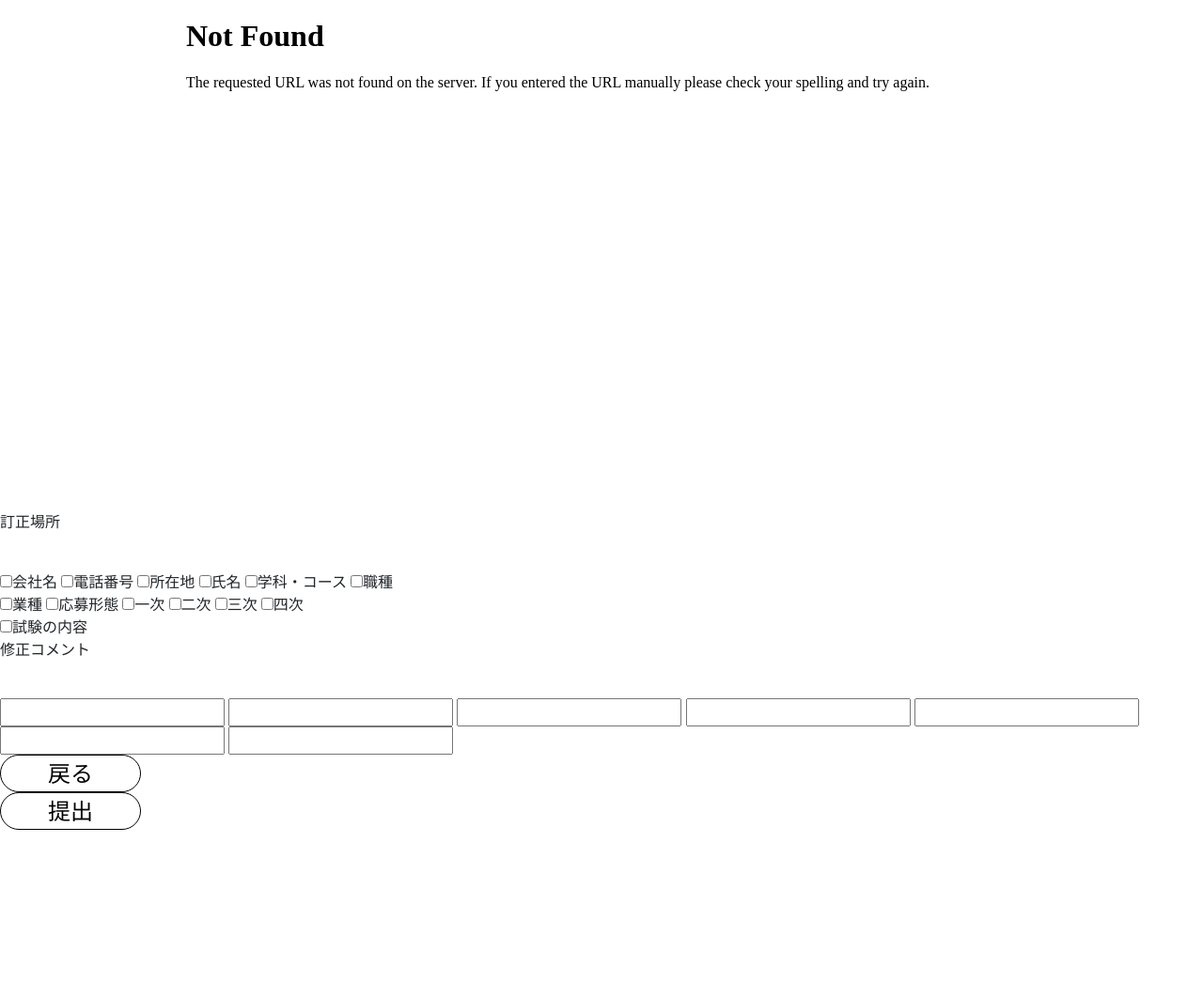
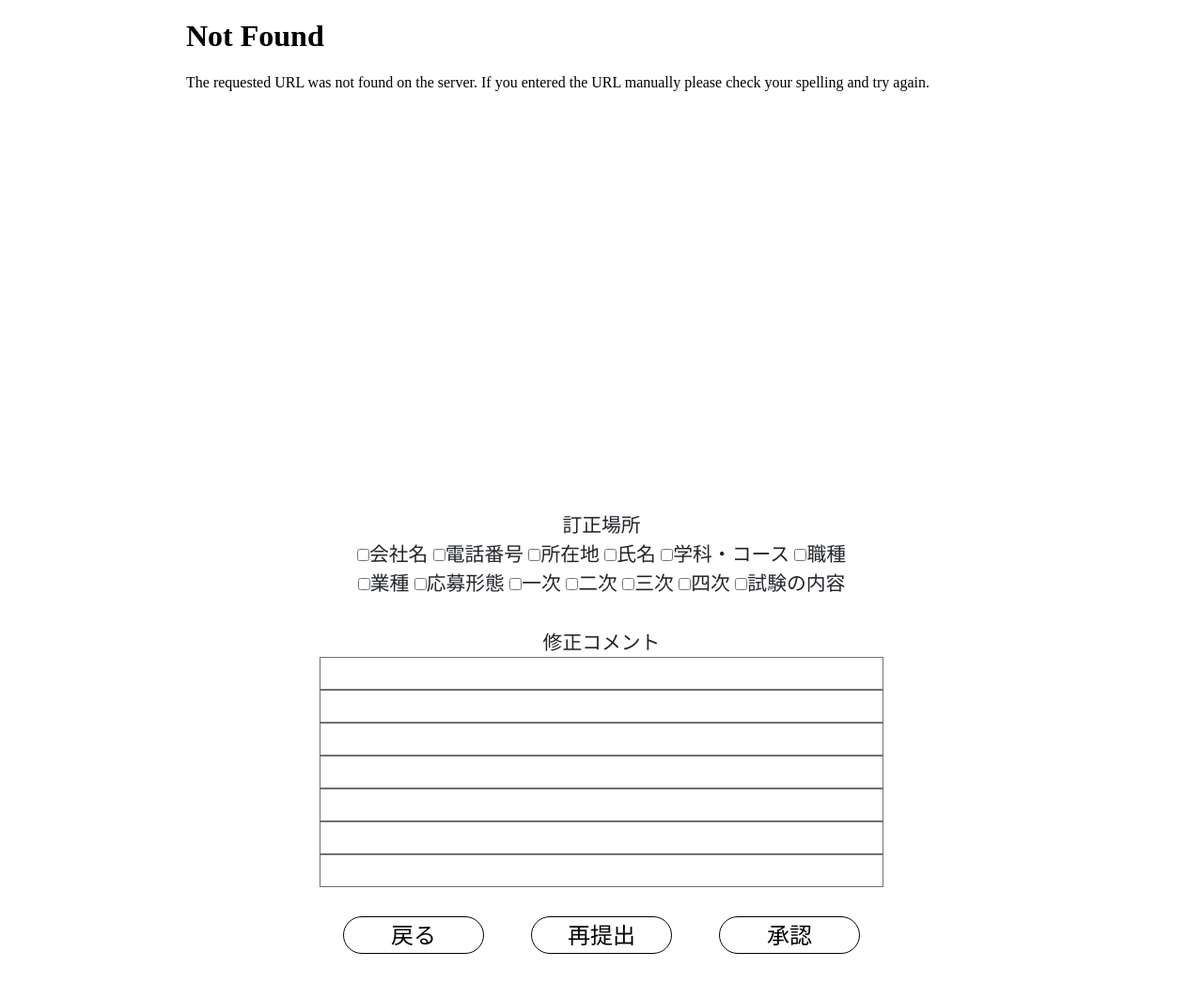
Before and after one commit to chibachibaibu2003/Project-JRMS, a Flask app: template templates/admin/correction.html in a window 1280 px wide. Shown: the part 121-1167 px from the top of the page at 94% size. Before the commit the page ends 1004 px from the top, so only its background shows below. Run offline with Flask 3, Linux system fonts and the light colour scheme; the template is opened without the code that fills it, so the values that code supplies are empty; parts of the project's set-up code (start-up, migrations or seed data) failed here and were passed over.

Commit message:
報告書添削機能の作成途中_画面75%_DB90%

```diff
--- a/static/css/correction.css
+++ b/static/css/correction.css
@@ -53,8 +53,17 @@
 	display: flex;
 	justify-content: center;
 	font-size:1.3rem;
-	text-align: left;
+	text-align: center;
 	text-decoration: none;
+}
+
+.search_b{
+	width: 600px;
+	height: 35px;
+	background: #fff;
+	border: 1px solid #707070;
+	margin-top:0px;
+	font-size: 1.2rem;
 }
 
 .submit{
@@ -86,3 +95,8 @@
 	color:gray;
     background-color:  gainsboro;
 }
+
+.button_box{
+	display: flex;
+	justify-content: space-around;
+}
--- a/templates/admin/correction.html
+++ b/templates/admin/correction.html
@@ -8,41 +8,40 @@
 <a class="navbar-brand" href="{{url_for('admin.menu_by_confirm')}}">就職活動報告書管理システム<span style="color:black">　報告書添削<span>
 {% endblock %}
 
-
-
 {% block content %}
 <p class="titlelogo">報告書添削</p>
 <div class="flexbox">
     <iframe src="{{url_for('static',filename='pdf/view.pdf')}}" width="900" height="520"></iframe>
 </div>
 <br>
-<div class="correction_area">
-    <form action="{{url_for('admin.menu')}}"method="post">
-        <p style="justify-content:left">訂正場所</p><br>
+<div class="flexbox">
+    <form action="{{url_for('admin.correct_confirm')}}"method="post">
+        <a>訂正場所</a><br>
         <input type="checkbox" name="check_1"value="1">会社名
-        <input type="checkbox" name="check_2"value="2">電話番号
-        <input type="checkbox" name="check_3"value="3">所在地
-        <input type="checkbox" name="check_4"value="4">氏名
-        <input type="checkbox" name="check_5"value="5">学科・コース
-        <input type="checkbox" name="check_6"value="6">職種<br>
-        <input type="checkbox" name="check_7"value="7">業種
-        <input type="checkbox" name="check_8"value="8">応募形態
-        <input type="checkbox" name="check_9"value="9">一次
-        <input type="checkbox" name="check_10"value="10">二次
-        <input type="checkbox" name="check_11"value="11">三次
-        <input type="checkbox" name="check_12"value="12">四次<br>
-        <input type="checkbox" name="check_13"value="13">試験の内容<br>
-        <p style="justify-content:left">修正コメント</p><br>
-        <input type="text"name="text_1"autocomplete="off">
-        <input type="text"name="text_2"autocomplete="off">
-        <input type="text"name="text_3"autocomplete="off">
-        <input type="text"name="text_4"autocomplete="off">
-        <input type="text"name="text_5"autocomplete="off">
-        <input type="text"name="text_6"autocomplete="off">
-        <input type="text"name="text_7"autocomplete="off">
+        <input type="checkbox" name="check_2"value="1">電話番号
+        <input type="checkbox" name="check_3"value="1">所在地
+        <input type="checkbox" name="check_4"value="1">氏名
+        <input type="checkbox" name="check_5"value="1">学科・コース
+        <input type="checkbox" name="check_6"value="1">職種<br>
+        <input type="checkbox" name="check_7"value="1">業種
+        <input type="checkbox" name="check_8"value="1">応募形態
+        <input type="checkbox" name="check_9"value="1">一次
+        <input type="checkbox" name="check_10"value="1">二次
+        <input type="checkbox" name="check_11"value="1">三次
+        <input type="checkbox" name="check_12"value="1">四次
+        <input type="checkbox" name="check_13"value="1">試験の内容<br><br>
+        <a>修正コメント</a><br>
+        <input type="text"name="text_1"class="search_b"autocomplete="off"><br>
+        <input type="text"name="text_2"class="search_b"autocomplete="off"><br>
+        <input type="text"name="text_3"class="search_b"autocomplete="off"><br>
+        <input type="text"name="text_4"class="search_b"autocomplete="off"><br>
+        <input type="text"name="text_5"class="search_b"autocomplete="off"><br>
+        <input type="text"name="text_6"class="search_b"autocomplete="off"><br>
+        <input type="text"name="text_7"class="search_b"autocomplete="off"><br><br>
         <div class="button_box">
             <button type="button" onclick="history.back()"class="button_s">戻る</button>
-            <input type="submit"class="button_s"value="提出">
+            <input type="submit"class="button_s"value="再提出">
+            <button type="button" onclick="history.back()"class="button_s">承認</button>
         </div><br>
     </form>
 </div>
```
Also changed, not shown: admin.py (+33 -0 lines), db.py (+40 -4 lines), 1 other file.
